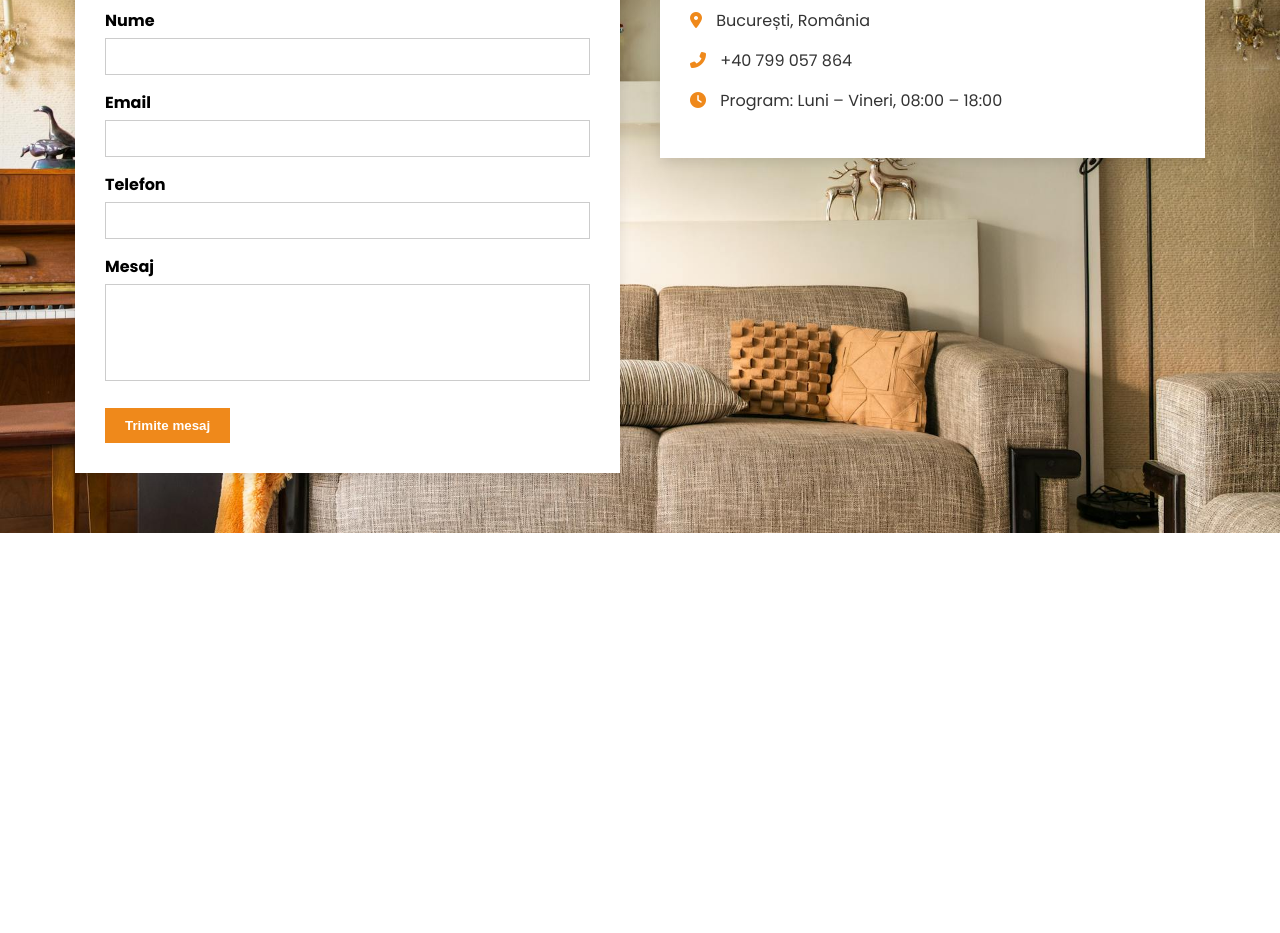
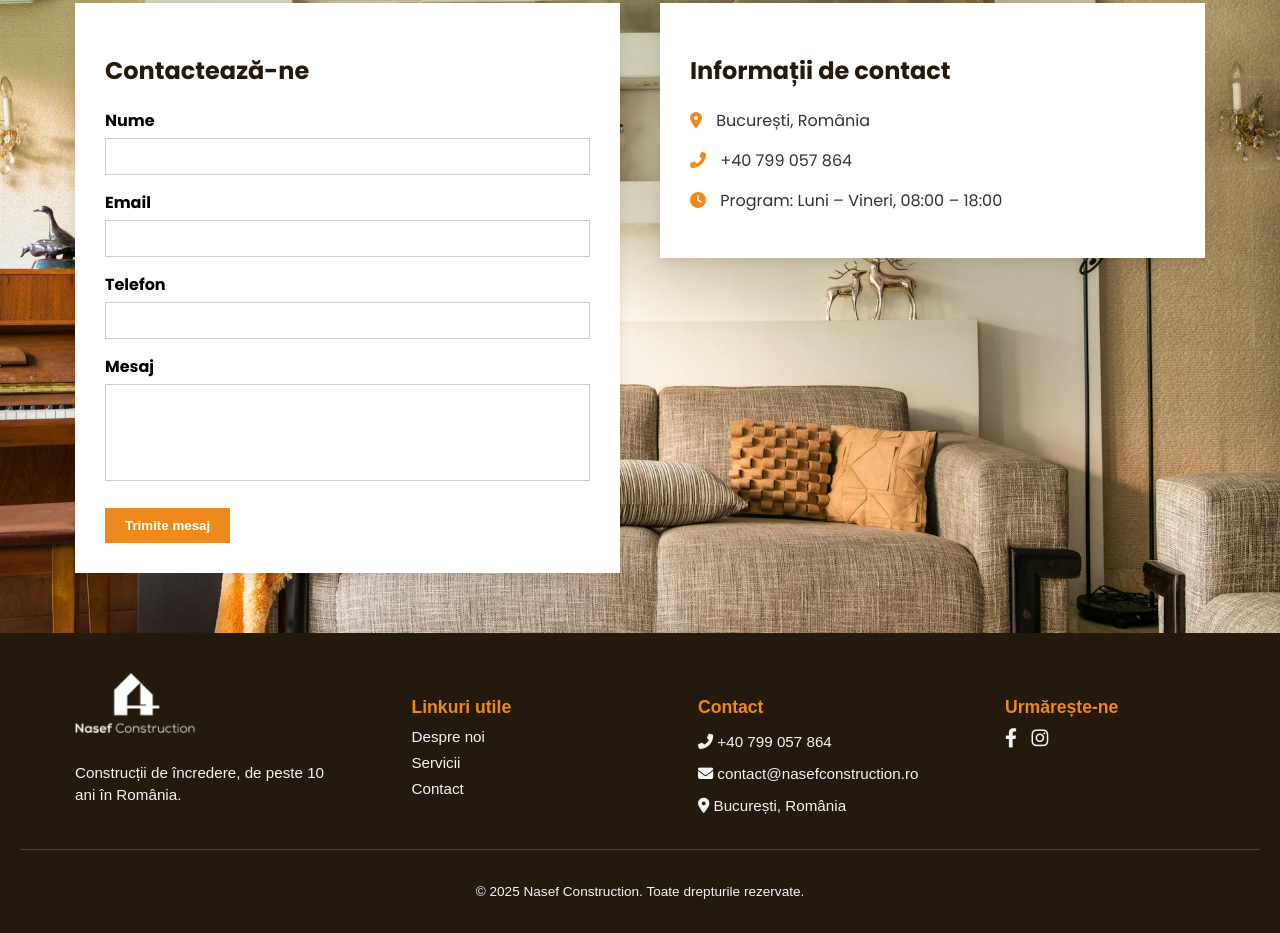
Before and after one commit to Godot-cmd/NasefConstruction, a plain HTML site: page index.html in a window 1280 px wide. Shown: the part 2555-3488 px from the top of the page. Before the commit the page ends 3088 px from the top, so only its background shows below. Drawn offline with Linux system fonts and the light colour scheme.

Commit message:
added footer

```diff
--- a/index.html
+++ b/index.html
@@ -497,7 +497,38 @@
     </div>
   </div>
 </section>
+</main>
+<footer class="footer">
+  <div class="container footer-content">
+    <div class="footer-brand">
+      <img src="images/Nasef Construction Logo.png" alt="Nasef Logo" />
+      <p>Construcții de încredere, de peste 10 ani în România.</p>
+    </div>
+    <div class="footer-links">
+      <h4>Linkuri utile</h4>
+      <ul>
+        <li><a href="#">Despre noi</a></li>
+        <li><a href="#">Servicii</a></li>
+        <li><a href="#">Contact</a></li>
+      </ul>
+    </div>
+    <div class="footer-contact">
+      <h4>Contact</h4>
+      <p><i class="fas fa-phone-alt"></i> +40 799 057 864</p>
+      <p><i class="fas fa-envelope"></i> contact@nasefconstruction.ro</p>
+      <p><i class="fas fa-map-marker-alt"></i> București, România</p>
+    </div>
+    <div class="footer-social">
+      <h4>Urmărește-ne</h4>
+      <a href="https://facebook.com" target="_blank"><i class="fab fa-facebook-f"></i></a>
+      <a href="https://instagram.com" target="_blank"><i class="fab fa-instagram"></i></a>
+    </div>
+  </div>
+  <div class="footer-bottom">
+    <p>&copy; <span id="current-year"></span> Nasef Construction. Toate drepturile rezervate.</p>
+  </div>
 
-</main>
+</footer>
+
   </body>
 </html>
--- a/media.css
+++ b/media.css
@@ -332,3 +332,18 @@
     margin-right: 6px;
   }
 }
+
+
+@media (max-width: 768px) {
+  .footer-content {
+    flex-direction: column;
+    align-items: center;
+    text-align: center;
+  }
+
+  .footer-links,
+  .footer-contact,
+  .footer-social {
+    margin-bottom: 20px;
+  }
+}
--- a/script.js
+++ b/script.js
@@ -49,3 +49,6 @@ window.addEventListener('resize', () => {
     toggleBtnIcon.classList = 'fa-solid fa-bars';
   }
 });
+
+
+document.getElementById('current-year').textContent = new Date().getFullYear();
--- a/style.css
+++ b/style.css
@@ -597,7 +597,7 @@ ul {
     margin: 0 auto;
     padding: 0 20px;
     position: relative;
-    margin-top: 80px;
+    margin-top: 130px;
 
 }
 
@@ -608,7 +608,7 @@ ul {
 /* contact */
 
 .contact-section {
-    margin-top: 50px;
+    margin-top: 100px;
     padding: 60px 20px;
     background-image: url("images/contact-bg.jpg");
     background-size: cover;
@@ -635,9 +635,7 @@ ul {
     padding: 30px;
     /* border-radius: 12px; */
     box-shadow: 0 4px 12px rgba(0, 0, 0, 0.1);
-
 }
-
 .contact-form h2,
 .contact-info h2 {
     margin-bottom: 20px;
@@ -685,3 +683,79 @@ ul {
     margin-right: 10px;
     color: var(--primary-color);
 }
+
+.footer {
+  background-color: #23190c;
+  color: #F5F5F5;
+  padding: 40px 20px 20px;
+  font-family: 'Arial', sans-serif;
+}
+
+.footer-content {
+  display: flex;
+  flex-wrap: wrap;
+  justify-content: space-between;
+  gap: 30px;
+}
+
+.footer-brand img {
+  width: 120px;
+  margin-bottom: 10px;
+  filter: brightness(0) invert(1);
+}
+
+.footer-brand p {
+  max-width: 250px;
+  font-size: 0.95rem;
+  line-height: 1.4;
+}
+
+.footer-links,
+.footer-contact,
+.footer-social {
+  min-width: 200px;
+}
+
+.footer-links h4,
+.footer-contact h4,
+.footer-social h4 {
+  margin-bottom: 10px;
+  font-size: 1.1rem;
+  color: #EF891B;
+}
+
+.footer-links ul {
+  list-style: none;
+  padding: 0;
+}
+
+.footer-links li {
+  margin-bottom: 8px;
+}
+
+.footer-links a,
+.footer-contact p,
+.footer-social a {
+  color: #F5F5F5;
+  text-decoration: none;
+  font-size: 0.95rem;
+}
+
+.footer-social a {
+  font-size: 1.2rem;
+  margin-right: 10px;
+  display: inline-block;
+  transition: color 0.3s;
+}
+
+.footer-social a:hover {
+  color: #EF891B;
+}
+
+.footer-bottom {
+  text-align: center;
+  padding-top: 20px;
+  font-size: 0.85rem;
+  border-top: 1px solid #444;
+  margin-top: 20px;
+}
```
